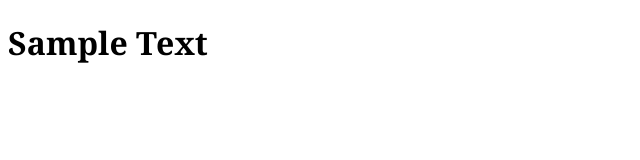
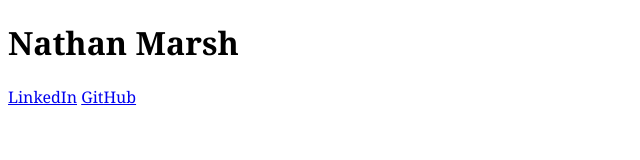
Before and after one commit to nmarsh12/nmarsh12.github.io, a plain HTML site: page index.html in a window 1280 px wide. Shown: the whole page, without its empty margins (0-640 px from the left). Drawn offline with Linux system fonts and the light colour scheme.

Commit message:
added navbar divs

```diff
--- a/index.html
+++ b/index.html
@@ -4,15 +4,21 @@
     Portfolio | Nathan Marsh
   </title>
 
-<style>
-.TopBar{
-	font-family: Georgia, serif;
-}
+  <style>
+  .topbar{
+  	font-family: Georgia, serif;
+  }
+  </style>
+</head>
 
-</style>
-</head>
 <body>
-	<div, class="TopBar">
-		<h1>Sample Text</h1>
+	<div, class="topbar">
+    <div>
+      <h1>Nathan Marsh</h1>
+    </div>
+    <div class="links-card">
+      <a href=www.linkedin.com/in/nathan-marsh-986804292>LinkedIn</a>
+      <a href=https://github.com/nmarsh12>GitHub</a>
+    </div>
 	</div>
 </body>
```
